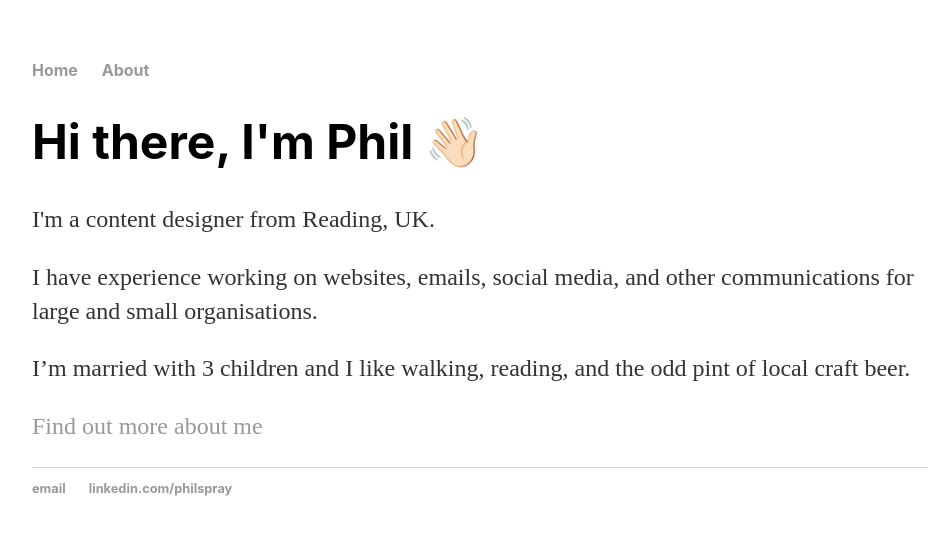
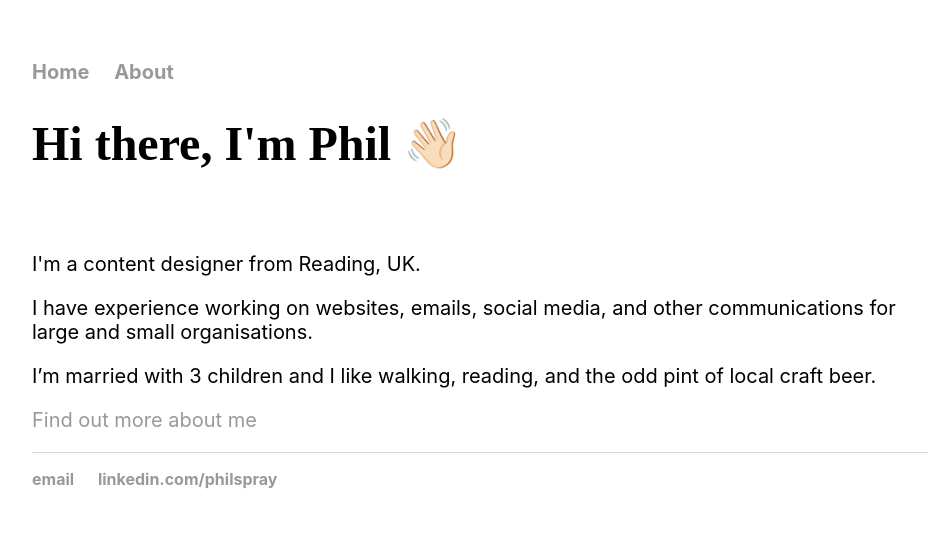
Before and after one commit to philsprayuk/philsprayuk.github.io, a Jekyll site: the page built from index.html, in a window 1280 px wide. Shown: the top 535 px of the page, without its empty margins (160-1105 px from the left). Built offline with Jekyll 4.4.1, drawn with Linux system fonts in a browser that asks for light colours.

Commit message:
Updating font styling

```diff
--- a/css/main.css
+++ b/css/main.css
@@ -19,11 +19,32 @@ a {
 a:hover {
     text-decoration: underline;
 }
-h1 {
-    font-size: 3em;
-    font-family:'Inter', sans-serif;
+  html, body {
+    font-size: 20px;
+    font-family: 'Inter', sans-serif;
+    color:#00000;
+    background-color: #fffff;
+    text-rendering: optimizeLegibility;
+  }
+
+  h1 {
+    font-family: 'Source Serif Pro', serif;
+    font-size: 2.4em;
+    font-weight: 700;
+    padding-bottom: 1em;
+}
+
+h2 {
+    font-family: 'Inter', sans-serif;
+    font-size: 2em;
+    font-weight: 700;
+    padding-top: 2em;
+    padding-bottom: .7em;
+}
+
 }
 p {
+    font-family: 'Inter', sans-serif;
     font-size: 1.5em;
     line-height: 1.4em;
     color: #333;
```
